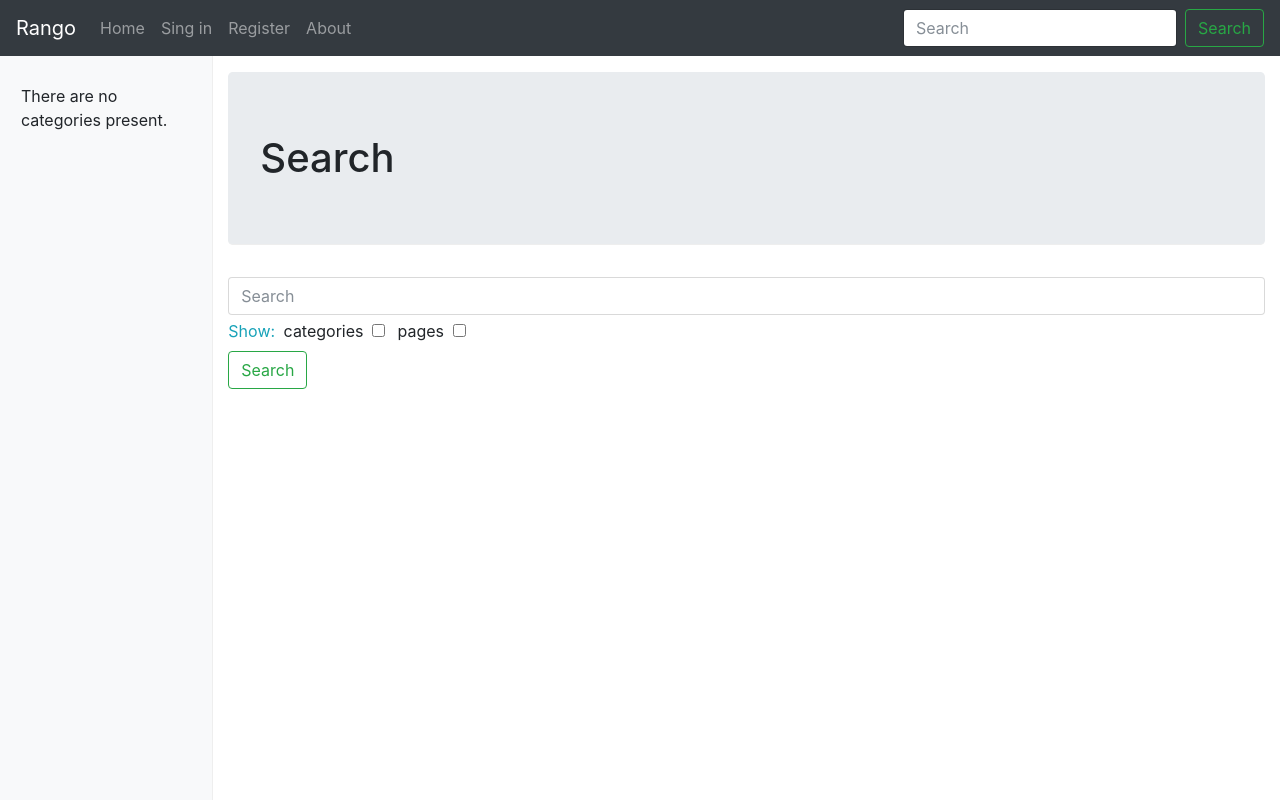
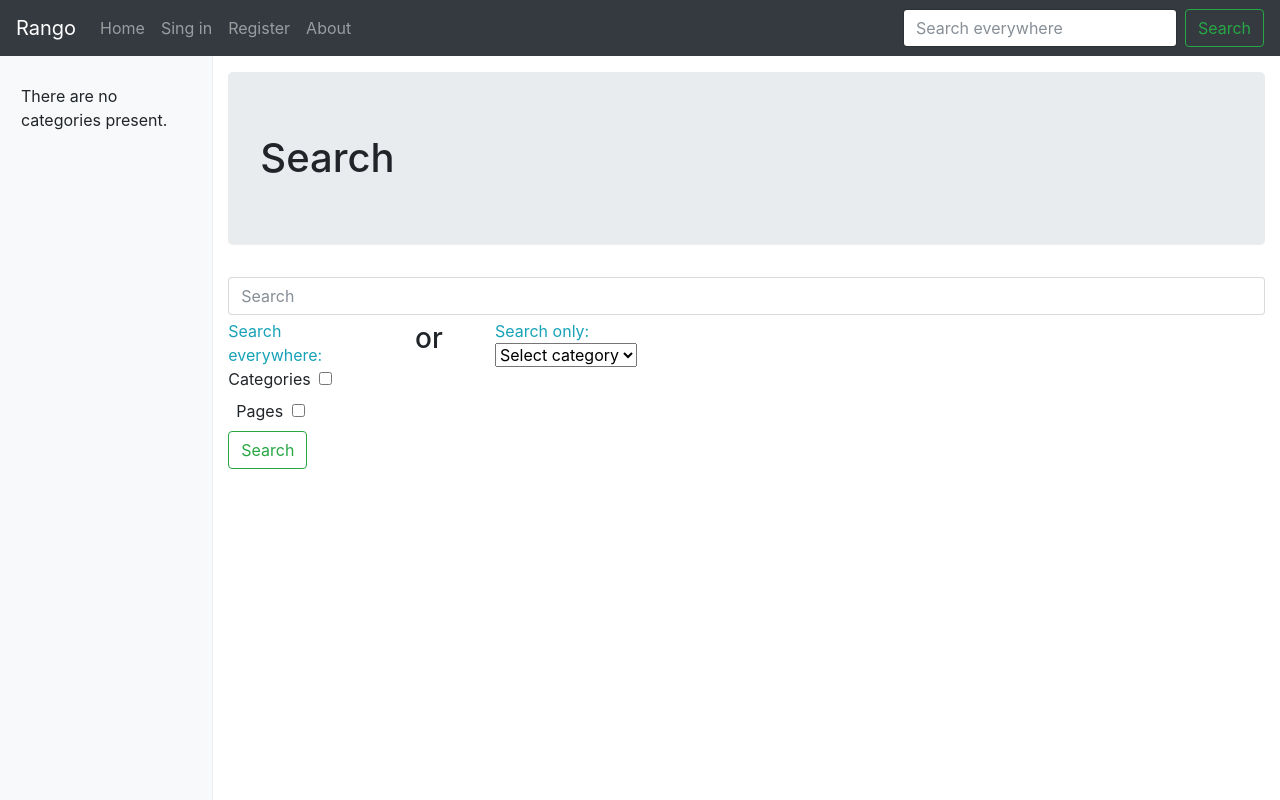
Before and after one commit to denis-savran/Django_Rango, a Django app: page /rango/search/ in a window 1280 px wide. Run offline with Django 3.2, Linux system fonts and the light colour scheme; data that the repository does not hold is empty; some libraries are stand-ins or nearby versions.

Commit message:
Added category relationship to PageDocument, implemented category search filter

```diff
--- a/rango/documents.py
+++ b/rango/documents.py
@@ -1,7 +1,7 @@
 from collections import defaultdict
 
 from django.db.models import Case, When
-from django_elasticsearch_dsl import DocType, Index
+from django_elasticsearch_dsl import DocType, Index, fields
 from elasticsearch_dsl.connections import connections
 
 from Django_Rango.settings import ELASTICSEARCH_DSL
@@ -30,12 +30,17 @@ class CategoryDocument(DocType):
 
 @rango.doc_type
 class PageDocument(DocType):
+    category = fields.ObjectField(properties={
+        'name': fields.StringField()
+    })
+
     class Meta:
         model = Page
 
         fields = [
             'title',
         ]
+        related_models = [Category]
 
 
 def get_qs_with_specified_order(model, order):
--- a/rango/views.py
+++ b/rango/views.py
@@ -3,6 +3,7 @@ from django.contrib.auth.decorators import login_required
 from django.http import HttpResponseRedirect
 from django.shortcuts import get_object_or_404, render, redirect, reverse
 from django.views.decorators.http import require_GET, require_safe
+from elasticsearch_dsl.query import Q
 
 from rango.documents import (CategoryDocument, PageDocument,
                              search_all_doc_types)
@@ -87,18 +88,27 @@ def show_profile(request):
 @require_GET
 def search(request):
     context_dict = {}
+    category_list = Category.objects.values_list('name', flat=True)
+    context_dict['category_list'] = category_list
 
     q = request.GET.get('q')
     if q:
-        if request.GET.get('categories'):
-            search_result = CategoryDocument.search().filter('match', name=q).to_queryset()
-            context_dict['categories'] = search_result
-        if request.GET.get('pages'):
-            search_result = PageDocument.search().filter('match', title=q).to_queryset()
-            context_dict['pages'] = search_result
         if len(request.GET) == 1:
             search_result = search_all_doc_types(q)
             context_dict.update(search_result)
+        else:
+            category = request.GET.get('category')
+            if category:
+                complex_query = Q('bool', must=[Q('match', category__name=category), Q('match', title=q)])
+                search_result = PageDocument.search().filter(complex_query).to_queryset()
+                context_dict['pages'] = search_result
+            else:
+                if request.GET.get('categories'):
+                    search_result = CategoryDocument.search().filter('match', name=q).to_queryset()
+                    context_dict['categories'] = search_result
+                if request.GET.get('pages'):
+                    search_result = PageDocument.search().filter('match', title=q).to_queryset()
+                    context_dict['pages'] = search_result
     return render(request, 'rango/search.html', context=context_dict)
 
 
--- a/templates/rango/base_bootstrap.html
+++ b/templates/rango/base_bootstrap.html
@@ -46,8 +46,8 @@
       {% endwith %}
     </ul>
     <form class="form-inline mt-2 mt-md-0" method="get" action="{% url 'search' %}">
-      <input class="form-control mr-sm-2" name="q" type="text" value="{{ request.GET.q }}" placeholder="Search"
-             aria-label="Search">
+      <input class="form-control mr-sm-2" name="q" type="text" value="{{ request.GET.q }}"
+             placeholder="Search everywhere" aria-label="Search">
       <button class="btn btn-outline-success my-2 my-sm-0" type="submit">Search</button>
     </form>
   </div>
--- a/templates/rango/search.html
+++ b/templates/rango/search.html
@@ -11,11 +11,27 @@
   <form method="get" action="{% url 'search' %}">
     <input class="form-control mr-sm-2 mb-1" name="q" type="text" value="{{ request.GET.q }}" placeholder="Search"
            aria-label="Search">
-    <span class="text-info mr-1">Show:</span>
-    <label for="category-box">categories</label>
-    <input class="ml-1" id="category-box" name="categories" value="1" type="checkbox">
-    <label class="ml-2" for="page-box">pages</label>
-    <input class="ml-1" id="page-box" name="pages" value="1" type="checkbox">
+    <div class="row">
+      <div class="col-2">
+        <p class="text-info mb-0">Search everywhere:</p>
+        <label for="category-box">Categories</label>
+        <input class="ml-1" id="category-box" name="categories" value="1" type="checkbox">
+        <label class="ml-2" for="page-box">Pages</label>
+        <input class="ml-1" id="page-box" name="pages" value="1" type="checkbox">
+      </div>
+      <div class="col-1 pl-4">
+        <h3 class="pt-1">or</h3>
+      </div>
+      <div class="col-2">
+        <label class="text-info mb-0" for="category-select">Search only:</label>
+        <select id="category-select" name="category"> <!--Supplement an id here instead of using 'name'-->
+          <option disabled value selected>Select category</option>
+          {% for category in category_list %}
+            <option value="{{ category }}">{{ category }}</option>
+          {% endfor %}
+        </select>
+      </div>
+    </div>
     <button class="btn btn-outline-success my-2 my-sm-0 d-block" type="submit">Search</button>
   </form>
   <div class="mt-1">
```
Also changed, not shown: templates/rango/category.html (+12 -5 lines).
